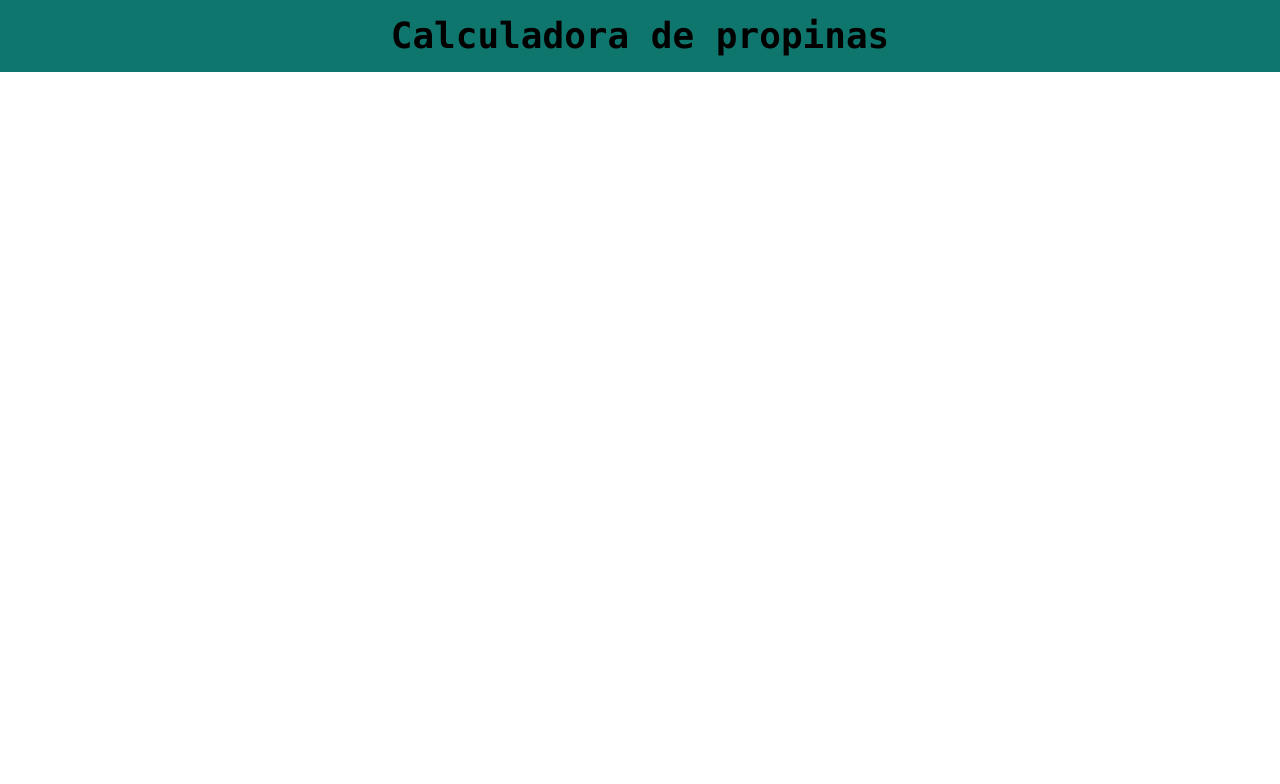
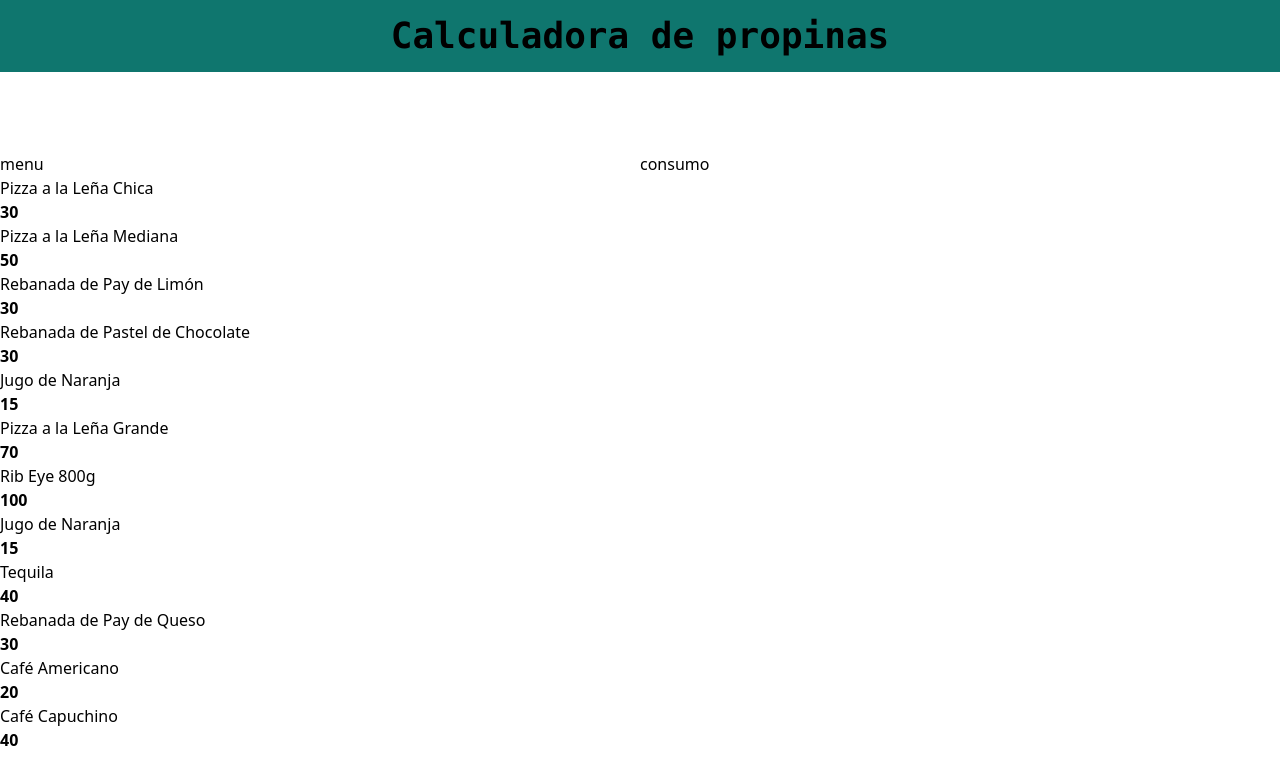
Before and after one commit to NozoDev/calculadora-propinas, a React (Vite) app: page / in a window 1280 px wide. Shown: the top 784 px of the page. Built offline with nearby package versions, Linux system fonts and the light colour scheme.

Commit message:
extrayendo la data .. y haciendo el map para renderizar en pantalla su contenido.

```diff
--- a/src/App.tsx
+++ b/src/App.tsx
@@ -1,12 +1,31 @@
+import MenuItem from './components/MenuItem'
 import {menuItems} from './data/db'
 function App() {
-console.log(menuItems)
+
 
   return (
     <>
       <header className='bg-teal-700 py-4'>
         <h1 className='text-center font-bold text-4xl font-mono'>Calculadora de propinas</h1>
       </header>
+
+      <main className='max-w-7xl mx-auto py-20 grid md:grid-cols-2'>
+        <div>
+        <h2>menu</h2>
+{
+  menuItems.map(item => (
+    <MenuItem
+    key={item.id}
+    item={item}
+    />
+  ))
+}
+        </div>
+        <div>
+        <h2>consumo</h2>
+
+        </div>
+      </main>
     </>
   )
 }
--- /dev/null
+++ b/src/components/MenuItem.tsx
@@ -0,0 +1,16 @@
+import type {MenuItem} from '../types'
+
+type MenuItemProps = {
+    item: MenuItem
+}
+
+const MenuItem = ({item} : MenuItemProps) => {
+  return (
+    <div>
+      <h1>{item.name}</h1>
+      <p className='font-black'> {item.price}</p>
+    </div>
+  )
+}
+
+export default MenuItem
```
